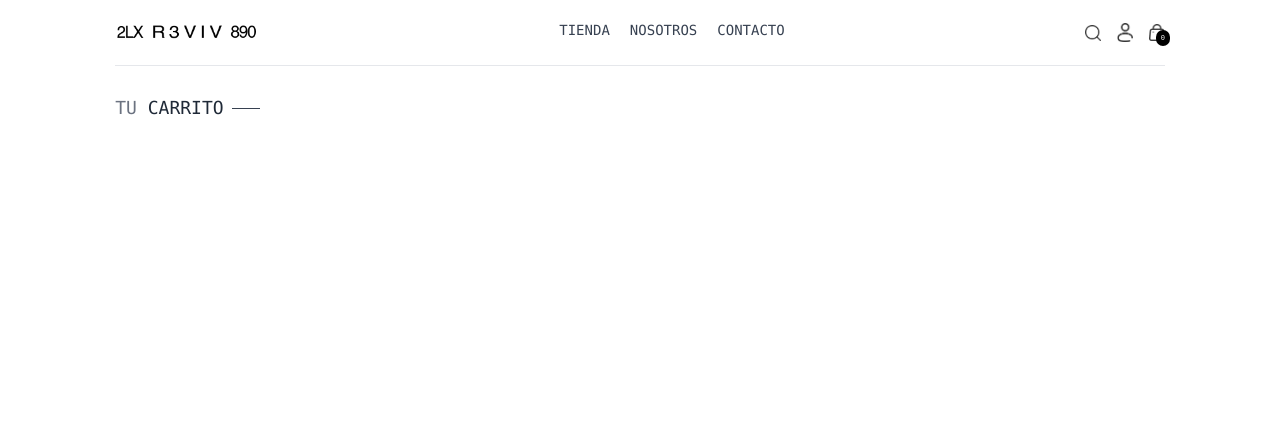
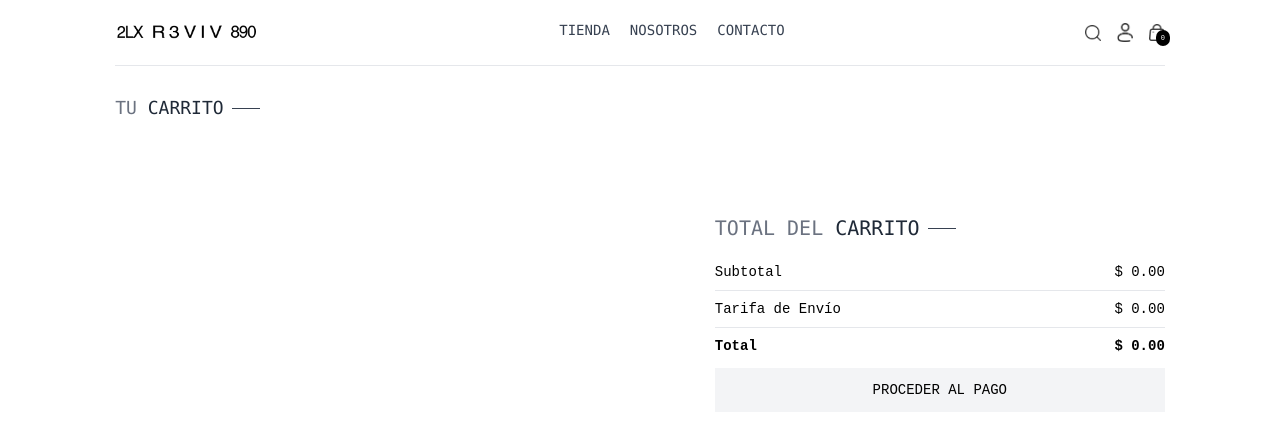
Before and after one commit to DiegoParadiso/ecommerce-app, a React (Vite) app in the folder frontend/: page /cart in a window 1280 px wide. Shown: the top 432 px of the page. Built offline with nearby package versions, Linux system fonts and the light colour scheme.

Commit message:
Actualización de estado del Carrito. Se añade Total.

```diff
--- /dev/null
+++ b/frontend/src/components/CartTotal.jsx
@@ -0,0 +1,40 @@
+import React from 'react'
+import { useContext } from 'react'
+import { ShopContext } from '../context/ShopContext'
+import Title from '../components/Title'
+
+const CartTotal = () => {
+
+
+    const { currency, delivery_fee, getCartAmount } = useContext(ShopContext);
+    const subtotal = getCartAmount();
+    const total = subtotal === 0 ? 0 : subtotal + delivery_fee;
+
+  return (
+    <div className='w-full'>
+        <div className='text-xl'>
+            <Title text1={'TOTAL DEL'} text2={'CARRITO'}></Title>
+        </div>
+
+        <div className='flex flex-col gap-2 mt-2 text-sm'>
+            <div className='flex justify-between'>
+                <p>Subtotal</p>
+                <p>{currency} {subtotal.toFixed(2)}</p>
+            </div>
+            <hr />
+            <div className='flex justify-between'>
+                <p>Tarifa de Envío</p>
+                <p>{currency} {subtotal === 0 ? '0.00' : delivery_fee.toFixed(2)}</p>
+            </div>
+            <hr />
+            <div className='flex justify-between'>
+                <b>Total</b>
+                <b>{currency} {total.toFixed(2)}</b>
+            </div>
+        </div>
+
+    </div>
+  )
+}
+
+export default CartTotal
--- a/frontend/src/context/ShopContext.jsx
+++ b/frontend/src/context/ShopContext.jsx
@@ -36,11 +36,36 @@ const ShopContextProvider = (props) => {
         return totalCount;
     };
 
+    const updateQuantity = (itemId, quantity) => {
+        setCartItems(prev => ({
+            ...prev,
+            [itemId]: quantity
+        }));
+    }
+
+    const getCartAmount = () => {
+        let totalAmount = 0;
+
+        for (const itemId in cartItems) {
+            const quantity = cartItems[itemId];
+            if (quantity > 0) {
+                const itemInfo = products.find(product => product._id === itemId);
+                if (itemInfo) {
+                    totalAmount += itemInfo.price * quantity;
+                }
+            }
+        }
+
+        return totalAmount;
+    };
+
+
     const value = {
         products, currency, delivery_fee,
         search, setSearch, showSearch, setShowSearch,
         cartItems, addToCart,
-        getCartCount
+        getCartCount, updateQuantity,
+        getCartAmount
     }
 
     return (
--- a/frontend/src/pages/Cart.jsx
+++ b/frontend/src/pages/Cart.jsx
@@ -1,9 +1,11 @@
 import React, { useEffect, useState, useContext } from 'react'
 import { ShopContext } from '../context/ShopContext'
 import Title from '../components/Title';
+import { assets } from '../assets/assets';
+import CartTotal from '../components/CartTotal';
 
 const Cart = () => {
-  const { products, currency, cartItems } = useContext(ShopContext);
+  const { products, currency, cartItems, updateQuantity } = useContext(ShopContext);
   const [cartData, setCartData] = useState([]);
 
   useEffect(() => {
@@ -39,10 +41,23 @@ const Cart = () => {
                   <p className='text-xs text-gray-500'>Precio: {currency}{productData.price * item.quantity}</p>
                 </div>
               </div>
+              <input onChange={(e)=> e.target.value === '' || e.target.value === '0' ? null : updateQuantity(item._id, parseInt(e.target.value))} className='w-16 sm:w-20 text-center border border-gray-300 rounded-md' type="number" value={item.quantity} min={0} max={productData.stock} />
+              <img onClick={()=>updateQuantity(item._id, 0)} className='w-4 mr-4 sm:w-5 cursor-pointer' src={assets.bin_icon} alt=""></img>
             </div>
           );
-        })}
+        })
+      }
       </div>
+
+      <div className='flex justify-end my-20'>
+        <div className='w-full sm:w-[450px]'>
+          <CartTotal />
+          <div className='w-full text-end'>
+          <button className='w-full bg-gray-100 text-black px-8 py-3 text-sm hover:bg-gray-300 my-3'>PROCEDER AL PAGO</button>
+          </div>
+        </div>
+      </div>
+
     </div>
   );
 }
```
